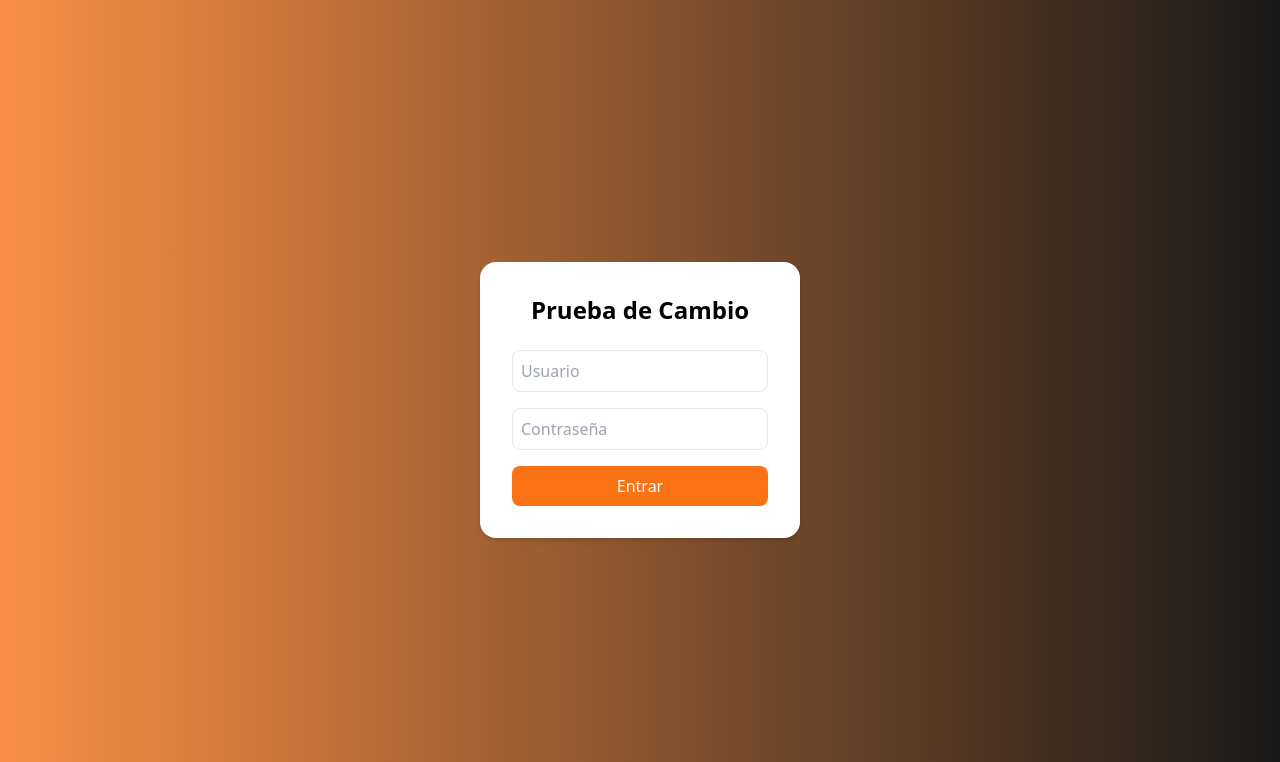
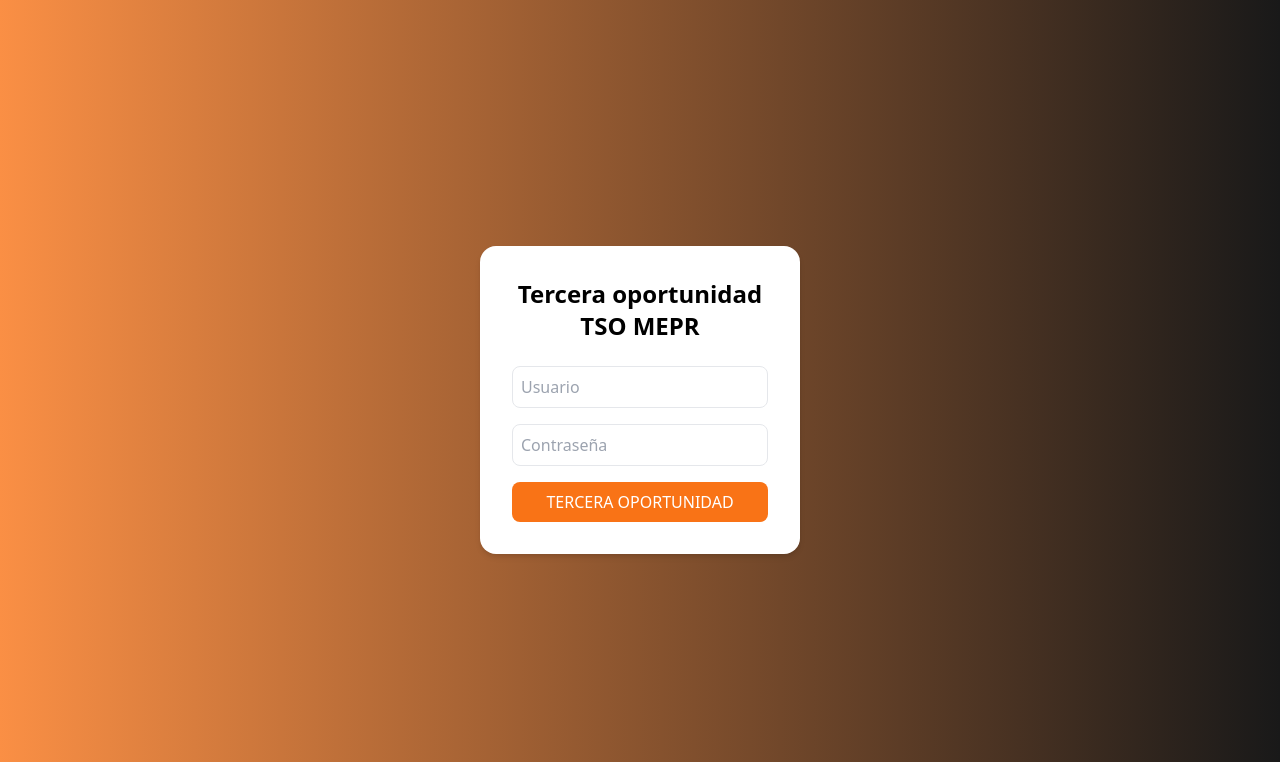
Before and after one commit to Mariysabel/proyectoTSO, a PHP site: page /login.php in a window 1280 px wide. Shown: the top 762 px of the page. Run offline with PHP 8.4, Linux system fonts and the light colour scheme; some libraries are stand-ins or nearby versions.

Commit message:
prueba 925

```diff
--- a/proyecto/index.php
+++ b/proyecto/index.php
@@ -21,7 +21,7 @@
         <div class="text-center mb-12">
 
             <h1 class="text-5xl md:text-7xl font-extrabold text-orange-500 tracking-wide">
-                TRUPPER
+                TRUPPER PRUEBA NUMERO DOS
             </h1>
 
             <div class="w-28 h-1 bg-orange-500 mx-auto mt-4 mb-5 rounded-full"></div>
--- a/proyecto/login.php
+++ b/proyecto/login.php
@@ -28,7 +28,7 @@ if ($_SERVER["REQUEST_METHOD"] === "POST") {
 <body class="bg-gradient-to-r from-orange-500/80 to-black/90 flex items-center justify-center h-screen">
 
     <form method="POST" class="bg-white p-8 rounded-2xl shadow-md w-80">
-        <h2 class="text-2xl font-bold mb-6 text-center">Prueba de Cambio</h2>
+        <h2 class="text-2xl font-bold mb-6 text-center">Tercera oportunidad TSO MEPR</h2>
 
         <input type="text" name="usuario" placeholder="Usuario"
             class="w-full p-2 mb-4 border rounded-lg focus:outline-none focus:ring-2 focus:ring-blue-400" required>
@@ -38,7 +38,7 @@ if ($_SERVER["REQUEST_METHOD"] === "POST") {
 
         <button type="submit"
             class="w-full bg-orange-500 text-white p-2 rounded-lg hover:bg-orange-600">
-            Entrar
+            TERCERA OPORTUNIDAD
         </button>
 
         <?php if ($error): ?>
```
